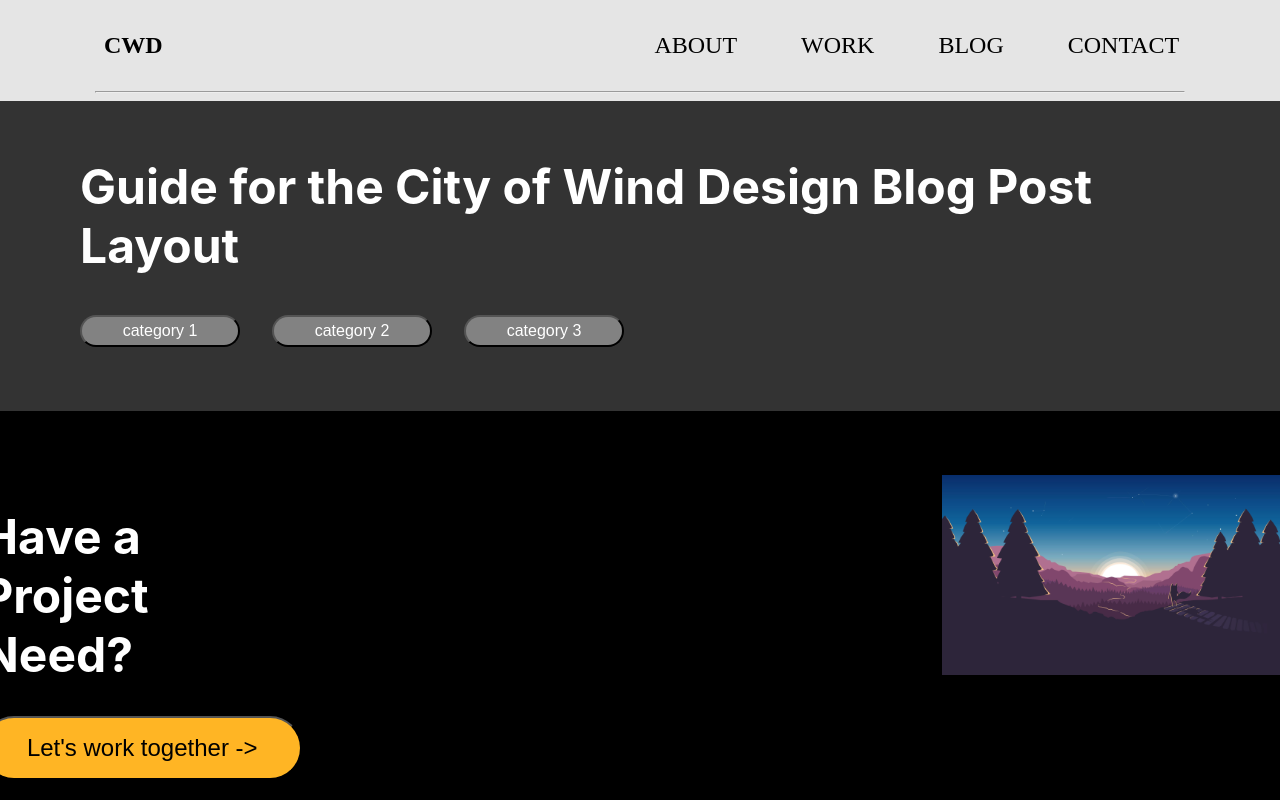
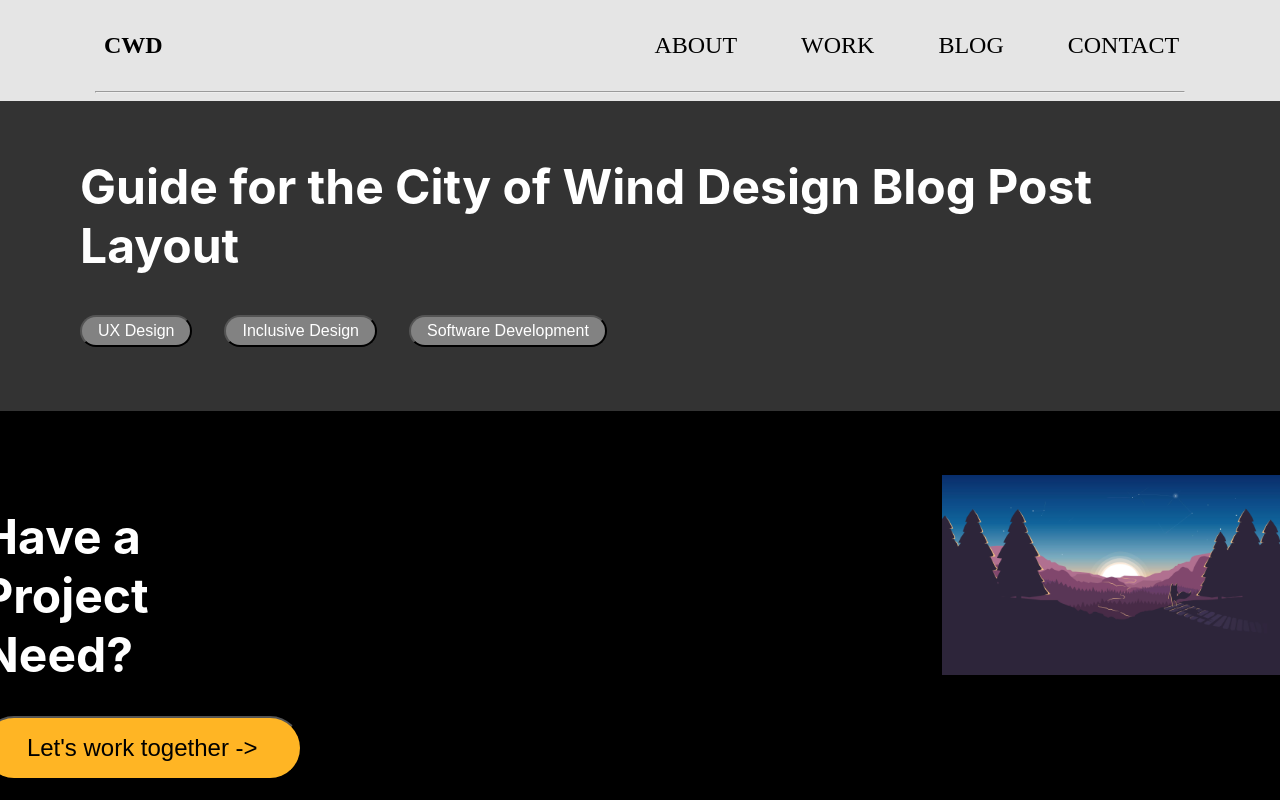
Before and after one commit to ltramos7/cwd-website-fe, a React (Create React App) app: page /blog/1 in a window 1280 px wide. Shown: the top 800 px of the page. Built offline with nearby package versions, Linux system fonts and the light colour scheme.

Commit message:
blog detail - feeds categories by mapping through blog.categories, styled buttons to fit width based on text length

```diff
--- a/src/components/blog/blog-detail/index.jsx
+++ b/src/components/blog/blog-detail/index.jsx
@@ -22,13 +22,20 @@ class BlogDetail extends React.Component {
 
     returnHeadCard = () => {
         const blog = this.state.card
+
+        function getCategories(categories){
+            return categories.map(category => {
+                return(
+                    <button className='blog-detail__head-btn'>{ category }</button>
+                )
+            })
+        }
+
         return(
             <div className='blog-detail__head'>
                 <h1 className='blog-detail__head-title'>{ blog.title }</h1>
                 <div className='blog-detail__head-btns'>
-                    <button className='blog-detail__head-btn'>category 1</button>
-                    <button className='blog-detail__head-btn'>category 2</button>
-                    <button className='blog-detail__head-btn'>category 3</button>
+                    { getCategories(blog.categories) }
                 </div>
             </div>
         )
--- a/src/scss/_blog-detail.scss
+++ b/src/scss/_blog-detail.scss
@@ -15,7 +15,8 @@
         &-btn {
             margin-right: 2rem;
             height: 2rem;
-            width: 10rem;
+            padding: 0 1rem 0 1rem;
+            // width: 10rem;
             border-radius: 1rem;
             background-color: $third-color;
             color: $white-color;
```
